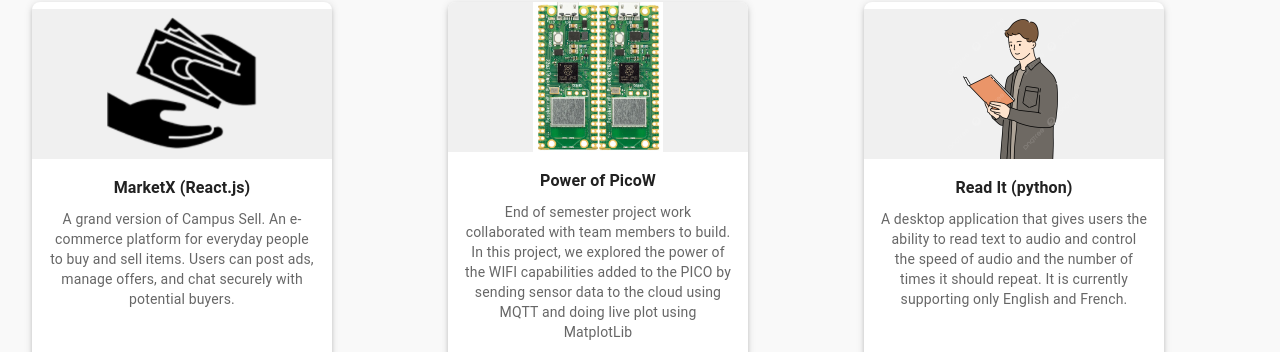
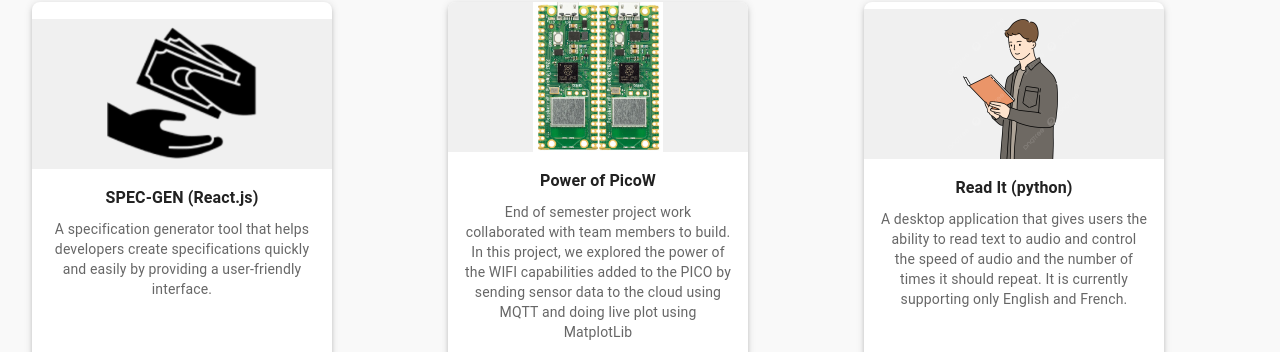
Before and after one commit to kaniobed28/my_portifolio, a React (Create React App) app: page / in a window 1280 px wide. Shown: the part 2248-2600 px from the top of the page. Built offline with nearby package versions, Linux system fonts and the light colour scheme.

Commit message:
feat: update project details for MarketX to SPEC-GEN with new links and descriptions

```diff
--- a/src/Projects/views/Projects.jsx
+++ b/src/Projects/views/Projects.jsx
@@ -65,11 +65,11 @@
     githubLink: 'https://github.com/kaniobed28/bln-official-site',
   },
   {
-    title: 'MarketX (React.js)',
-    description: 'A grand version of Campus Sell. An e-commerce platform for everyday people to buy and sell items. Users can post ads, manage offers, and chat securely with potential buyers.',
+    title: 'SPEC-GEN (React.js)',
+    description: 'A specification generator tool that helps developers create specifications quickly and easily by providing a user-friendly interface.',
     image: 'images/marketx.png',
-    liveLink: 'https://market-x.netlify.app/',
-    githubLink: 'https://github.com/kaniobed28/marketx',
+    liveLink: 'https://spec-generator.netlify.app/',
+    githubLink: 'https://github.com/kaniobed28/spec_generator',
   },
   {
     title: 'Power of PicoW',
```
